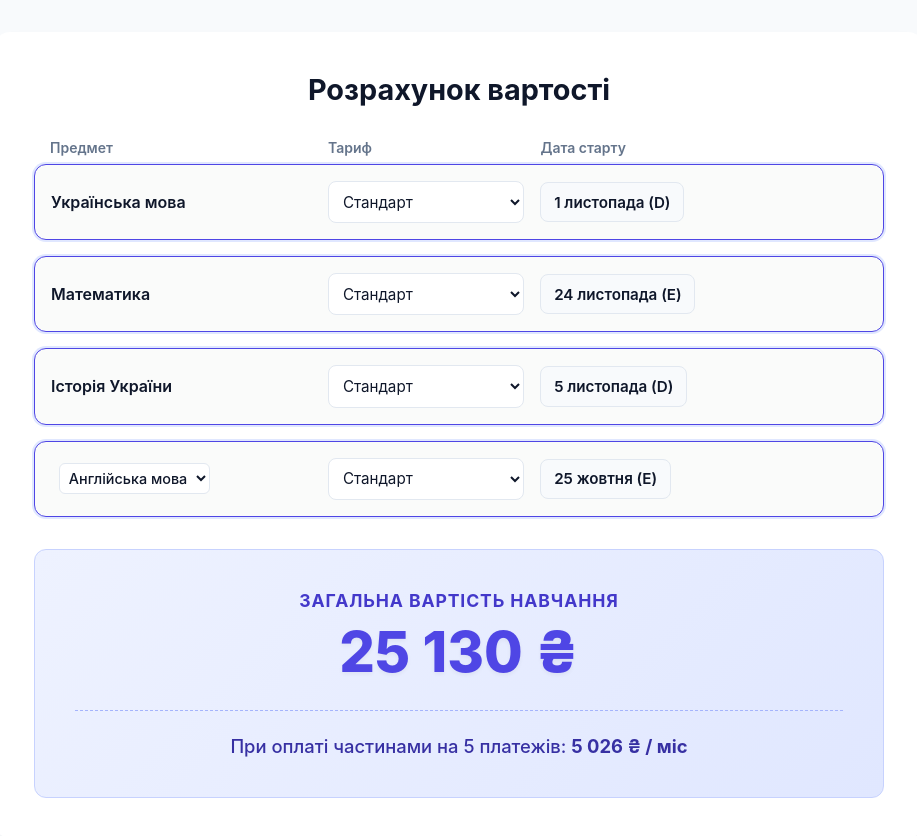
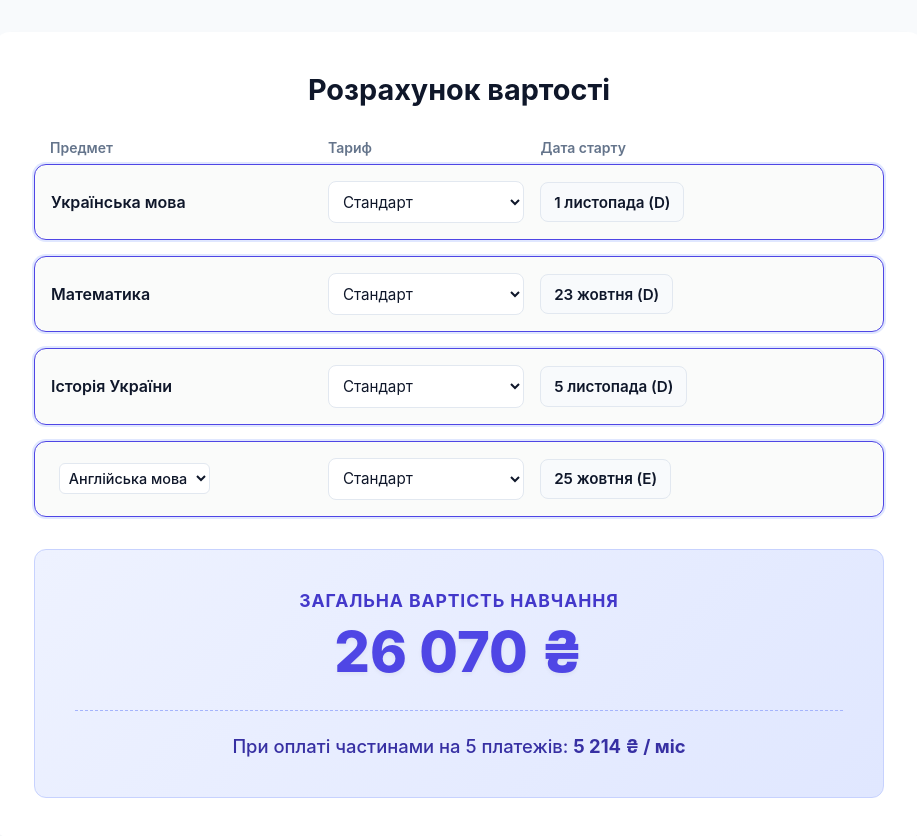
Before and after one commit to oleksandramakar5-oss/zno-hub-calculator, a plain HTML site: page index.html in a window 1280 px wide. Shown: the whole page, without its empty margins (181-1098 px from the left). Drawn offline with Linux system fonts and the light colour scheme.

Commit message:
Update index.html

```diff
--- a/index.html
+++ b/index.html
@@ -252,7 +252,7 @@
         premium: [1980, 1880, 1780, 1680]
     };
 
-    // Повна база потоків згідно з даними від керівництва (дата старту + тривалість)
+    // База потоків
     const streamsDB = {
         ukr: [
             { date: '2026-09-02', label: '1 вересня (А)', duration: 9.000 },
@@ -267,7 +267,7 @@
             { date: '2026-09-18', label: '18 вересня (B)', duration: 8.444 },
             { date: '2026-10-02', label: '2 жовтня (C)', duration: 8.000 },
             { date: '2026-10-23', label: '23 жовтня (D)', duration: 7.333 },
-            { date: '2025-11-24', label: '24 листопада (E)', duration: 6.250 },
+            { date: '2026-11-24', label: '24 листопада (E)', duration: 6.250 }, // Виправлено рік з 2025 на 2026
             { date: '2026-12-25', label: '25 грудня (F)', duration: 5.222 }
         ],
         hist: [
@@ -327,7 +327,7 @@
         document.getElementById('calculator-container').classList.toggle('detailed-mode');
     }
 
-    // Логіка вибору потоку за поточним днем (якщо до наступного <= 7 днів, беремо його, інакше минулий)
+    // Оновлена алгоритмічна логіка вибору потоку
     function getActiveStream(subjectKey) {
         const streams = streamsDB[subjectKey];
         const now = new Date();
@@ -339,17 +339,39 @@
             const streamDate = new Date(streams[i].date);
             streamDate.setHours(0, 0, 0, 0);
 
+            // Отримуємо різницю у днях між датою потоку і сьогодні
+            // додатнє значення = потік у майбутньому
+            // від'ємне значення = потік у минулому
             const diffDays = Math.ceil((streamDate - now) / (1000 * 60 * 60 * 24));
 
             if (diffDays >= 0) {
                 if (diffDays <= 7) {
-                    activeStream = streams[i]; // Наступний, якщо до нього <= 7 днів
+                    // Якщо до наступного потоку <= 7 днів, беремо його
+                    activeStream = streams[i];
                 } else if (i > 0) {
-                    activeStream = streams[i - 1]; // Інакше минулий
+                    // Перевіряємо, скільки днів минуло від ПОПЕРЕДНЬОГО потоку
+                    const prevStreamDate = new Date(streams[i - 1].date);
+                    prevStreamDate.setHours(0, 0, 0, 0);
+                    const daysSincePrevStarted = Math.floor((now - prevStreamDate) / (1000 * 60 * 60 * 24));
+
+                    if (daysSincePrevStarted > 14) {
+                        // Якщо попередній триває понад 14 днів, пропонуємо наступний
+                        activeStream = streams[i];
+                    } else {
+                        // Інакше залишаємо попередній
+                        activeStream = streams[i - 1];
+                    }
                 }
                 break;
             } else {
-                activeStream = streams[i];
+                // Якщо цей потік уже в минулому
+                const daysSinceStarted = Math.abs(diffDays);
+                if (daysSinceStarted > 14 && i < streams.length - 1) {
+                    // Якщо він стартував понад 14 днів тому — беремо наступний
+                    activeStream = streams[i + 1];
+                } else {
+                    activeStream = streams[i];
+                }
             }
         }
         return activeStream;
```
